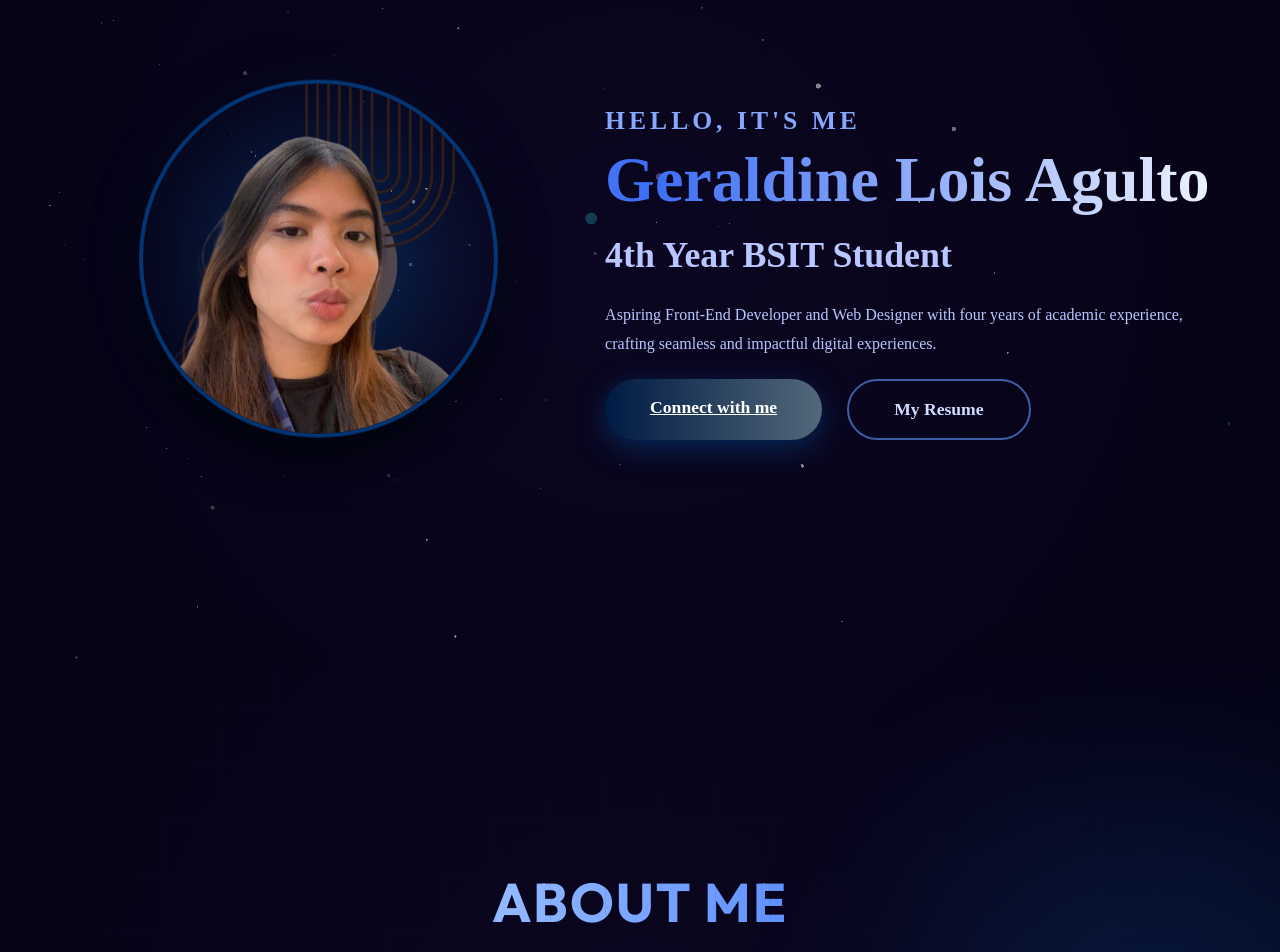
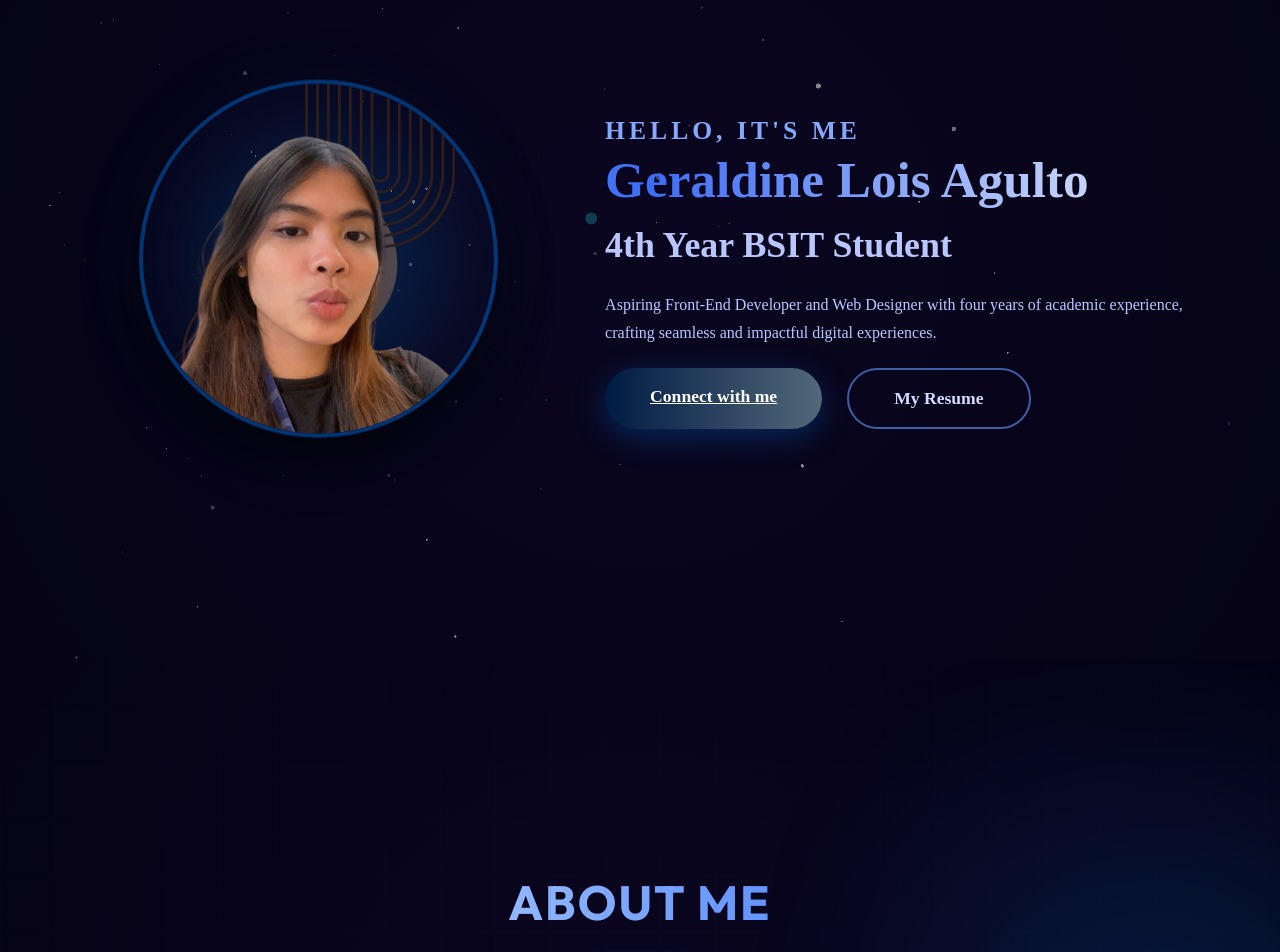
Before and after one commit to lois27-es/react-portfolio, a React (Vite) app: page / in a window 1280 px wide. Shown: the part 140-1092 px from the top of the page. Built offline with nearby package versions, Linux system fonts and the light colour scheme; no server answers; the database is empty.

Commit message:
more update

```diff
--- a/src/components/about/about.css
+++ b/src/components/about/about.css
@@ -64,7 +64,7 @@
 }
 
 .about-title h1 {
-  font-size: 3.4rem;
+  font-size: 3rem;
   color: #ffffff;
   letter-spacing: 2px;
   text-transform: uppercase;
--- a/src/components/hero/hero.css
+++ b/src/components/hero/hero.css
@@ -99,7 +99,7 @@
 }
 
 .hero-right h1 {
-  font-size: clamp(3rem, 5vw, 5.5rem);
+  font-size: clamp(2.2rem, 4vw, 4rem);
   font-weight: 800;
   margin: 0;
   line-height: 1.7;
```
